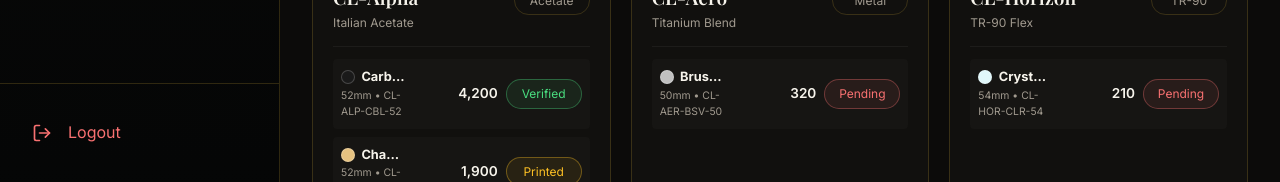
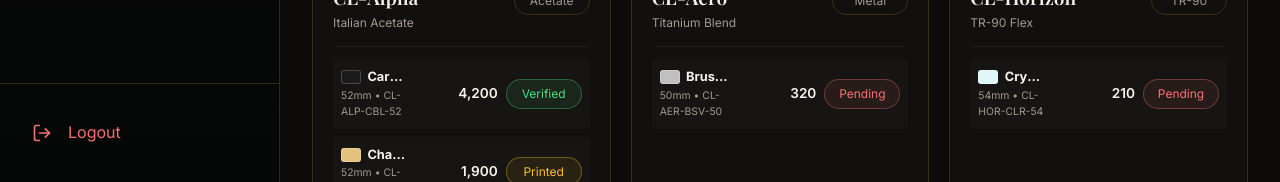
Before and after one commit to Piyu247/Crossline-portal, a React (Vite) app: page /dashboard/inventory in a window 1280 px wide. Shown: the part 618-800 px from the top of the page. Built offline with nearby package versions, Linux system fonts and the light colour scheme; a web font is replaced by a local one.

Commit message:
style(inventory): change color swatch to a rounded rectangle

```diff
--- a/src/pages/dashboard/Inventory.jsx
+++ b/src/pages/dashboard/Inventory.jsx
@@ -102,8 +102,8 @@ const Inventory = () => {
                     <div className="inventory-variant-info">
                       <div style={{ display: 'flex', alignItems: 'center', gap: '0.4rem' }}>
                         <span style={{
-                          display: 'inline-block', minWidth: '14px', width: '14px', height: '14px',
-                          borderRadius: '50%', backgroundColor: getColorHex(variant.color),
+                          display: 'inline-block', minWidth: '20px', width: '20px', height: '14px',
+                          borderRadius: '3px', backgroundColor: getColorHex(variant.color),
                           border: '1px solid rgba(255,255,255,0.2)'
                         }} title={variant.color} />
                         <strong>{variant.color}</strong>
```
